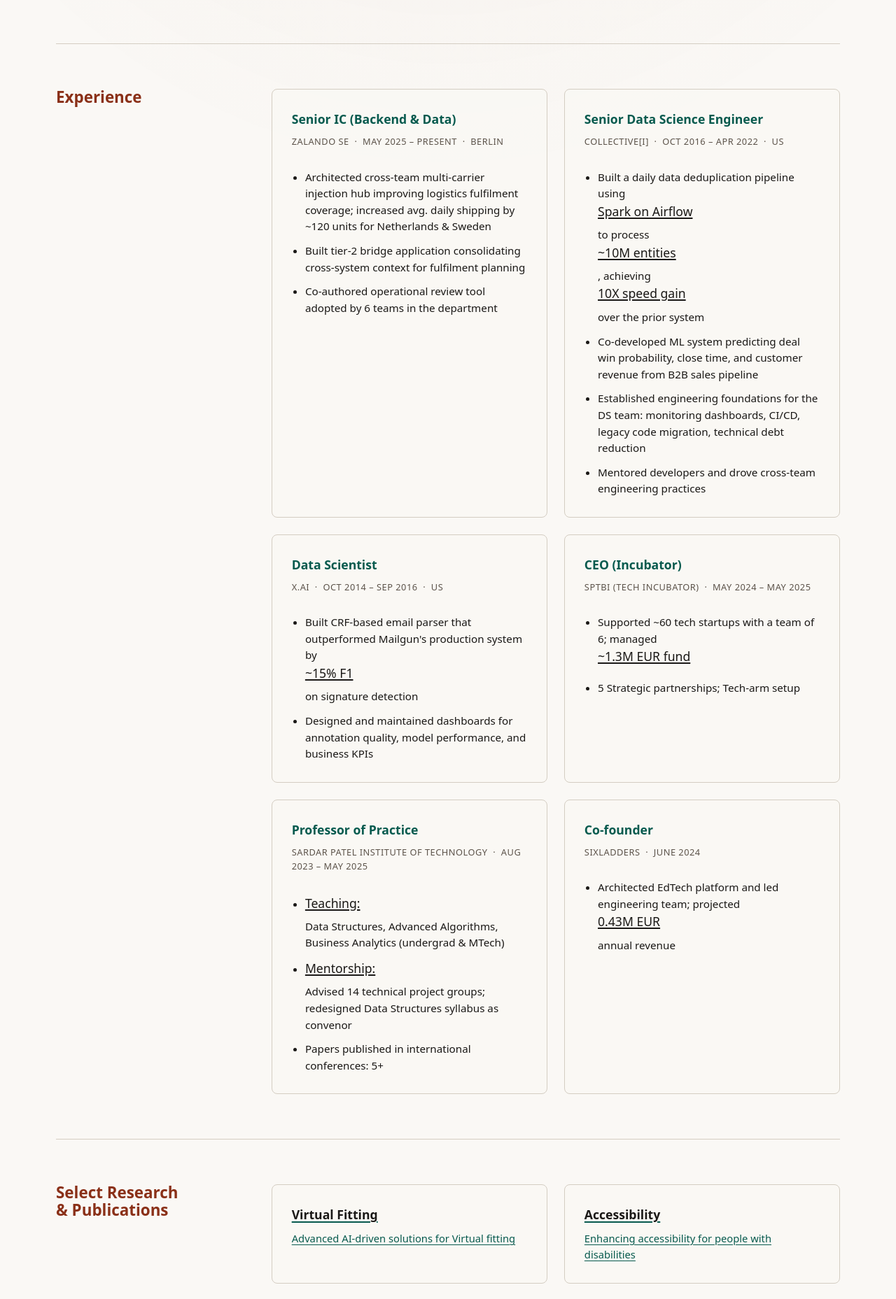
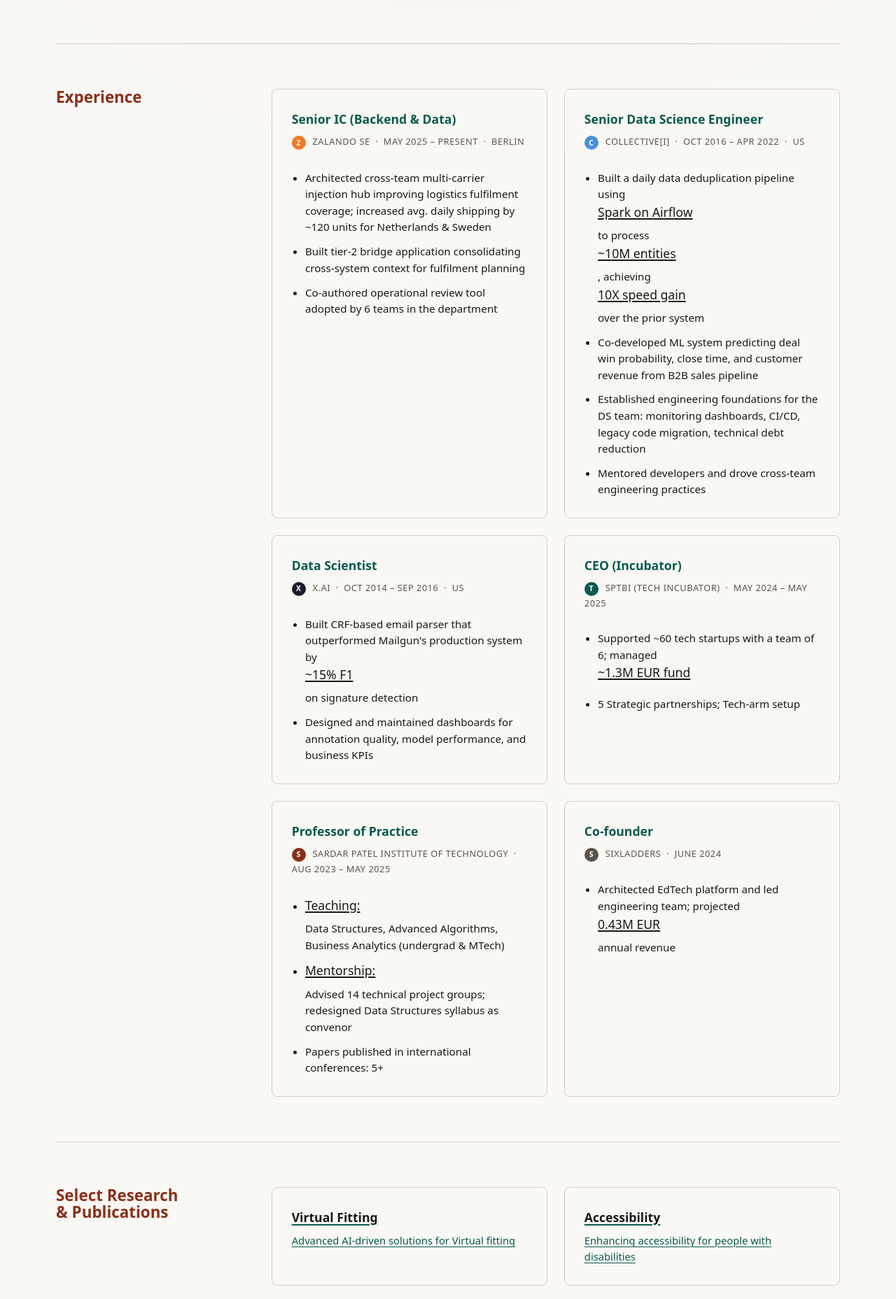
Before and after one commit to siddhartha-chandra/siddhartha-chandra.github.io, a Jekyll site: the page built from resume.md, in a window 1280 px wide. Shown: the part 926-2783 px from the top of the page at 70% size. Built offline with Jekyll 4.4.1, drawn with Linux system fonts in a browser that asks for light colours.

Commit message:
feat: add organization badges to resume timeline

```diff
--- a/assets/css/site.css
+++ b/assets/css/site.css
@@ -353,6 +353,21 @@ h2 {
   color: var(--muted);
 }
 
+.org-badge {
+  display: inline-flex;
+  align-items: center;
+  justify-content: center;
+  width: 20px;
+  height: 20px;
+  border-radius: 50%;
+  font-size: 0.65rem;
+  font-weight: 650;
+  color: #fff;
+  margin-right: 6px;
+  flex-shrink: 0;
+  vertical-align: middle;
+}
+
 .resume-subtitle {
   margin: 0;
   color: var(--accent);
--- a/resume.md
+++ b/resume.md
@@ -30,7 +30,7 @@ layout: resume
 
     <div class="role">
       <strong>Senior IC (Backend & Data)</strong>
-      <span>Zalando SE &nbsp;·&nbsp; May 2025 – Present &nbsp;·&nbsp; Berlin</span>
+      <span><span class="org-badge" style="background:#f47920">Z</span> Zalando SE &nbsp;·&nbsp; May 2025 – Present &nbsp;·&nbsp; Berlin</span>
       <ul>
         <li>Architected cross-team multi-carrier injection hub improving logistics fulfilment coverage; increased avg. daily shipping by ~120 units for Netherlands &amp; Sweden</li>
         <li>Built tier-2 bridge application consolidating cross-system context for fulfilment planning</li>
@@ -40,7 +40,7 @@ layout: resume
 
     <div class="role">
       <strong>Senior Data Science Engineer</strong>
-      <span>Collective[i] &nbsp;·&nbsp; Oct 2016 – Apr 2022 &nbsp;·&nbsp; US</span>
+      <span><span class="org-badge" style="background:#4A90D9">C</span> Collective[i] &nbsp;·&nbsp; Oct 2016 – Apr 2022 &nbsp;·&nbsp; US</span>
       <ul>
         <li>Built a daily data deduplication pipeline using <strong>Spark on Airflow</strong> to process <strong>~10M entities</strong>, achieving <strong>10X speed gain</strong> over the prior system</li>
         <li>Co-developed ML system predicting deal win probability, close time, and customer revenue from B2B sales pipeline</li>
@@ -51,7 +51,7 @@ layout: resume
 
     <div class="role">
       <strong>Data Scientist</strong>
-      <span>x.ai &nbsp;·&nbsp; Oct 2014 – Sep 2016 &nbsp;·&nbsp; US</span>
+      <span><span class="org-badge" style="background:#1a1a2e">X</span> x.ai &nbsp;·&nbsp; Oct 2014 – Sep 2016 &nbsp;·&nbsp; US</span>
       <ul>
         <li>Built CRF-based email parser that outperformed Mailgun's production system by <strong>~15% F1</strong> on signature detection</li>
         <li>Designed and maintained dashboards for annotation quality, model performance, and business KPIs</li>
@@ -60,7 +60,7 @@ layout: resume
 
     <div class="role">
       <strong>CEO (Incubator)</strong>
-      <span>SPTBI (Tech Incubator) &nbsp;·&nbsp; May 2024 – May 2025</span>
+      <span><span class="org-badge" style="background:#075a4e">T</span> SPTBI (Tech Incubator) &nbsp;·&nbsp; May 2024 – May 2025</span>
       <ul>
         <li>Supported ~60 tech startups with a team of 6; managed <strong>~1.3M EUR fund</strong></li>
         <li>5 Strategic partnerships; Tech-arm setup</li>
@@ -69,7 +69,7 @@ layout: resume
 
     <div class="role">
       <strong>Professor of Practice</strong>
-      <span>Sardar Patel Institute of Technology &nbsp;·&nbsp; Aug 2023 – May 2025</span>
+      <span><span class="org-badge" style="background:#8a3018">S</span> Sardar Patel Institute of Technology &nbsp;·&nbsp; Aug 2023 – May 2025</span>
       <ul>
         <li><strong>Teaching:</strong> Data Structures, Advanced Algorithms, Business Analytics (undergrad &amp; MTech)</li>
         <li><strong>Mentorship:</strong> Advised 14 technical project groups; redesigned Data Structures syllabus as convenor</li>
@@ -79,7 +79,7 @@ layout: resume
 
     <div class="role">
       <strong>Co-founder</strong>
-      <span>Sixladders &nbsp;·&nbsp; June 2024</span>
+      <span><span class="org-badge" style="background:#5c534a">S</span> Sixladders &nbsp;·&nbsp; June 2024</span>
       <ul>
         <li>Architected EdTech platform and led engineering team; projected <strong>0.43M EUR</strong> annual revenue</li>
       </ul>
@@ -119,11 +119,11 @@ layout: resume
   <div class="timeline">
     <div class="role">
       <strong>MS in Computer Science</strong>
-      <span>Columbia University, NY &nbsp;·&nbsp; Sep 2013 - May 2014</span>
+      <span><span class="org-badge" style="background:#9dd5e4;color:#1a1816">C</span> Columbia University, NY &nbsp;·&nbsp; Sep 2013 - May 2014</span>
     </div>
     <div class="role">
       <strong>BE in Information Technology</strong>
-      <span>Sardar Patel College of Engg, Mumbai University, Mumbai &nbsp;·&nbsp; Aug 2004 - May 2008</span>
+      <span><span class="org-badge" style="background:#6b4c8a">M</span> Sardar Patel College of Engg, Mumbai University, Mumbai &nbsp;·&nbsp; Aug 2004 - May 2008</span>
     </div>
   </div>
 </section>
```
